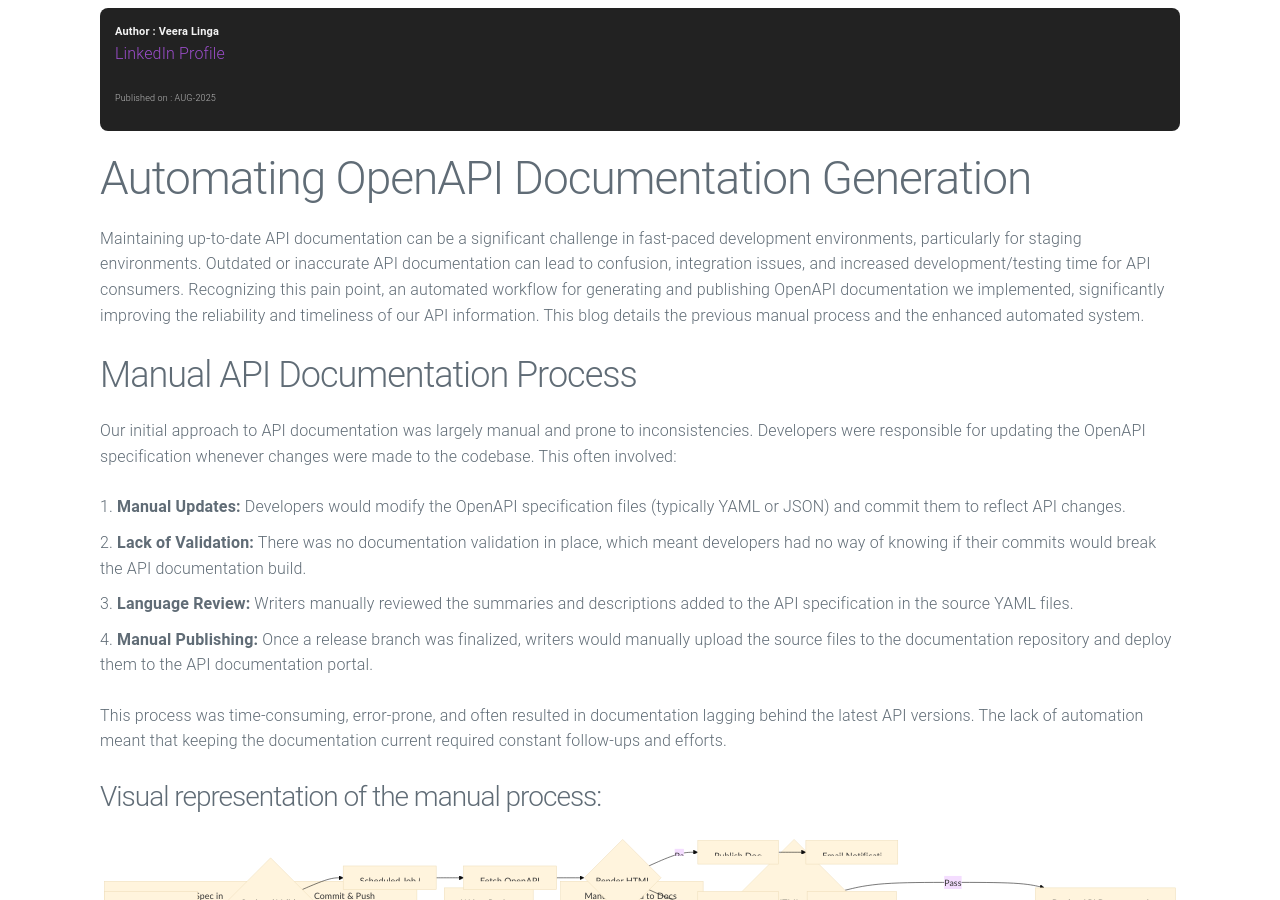
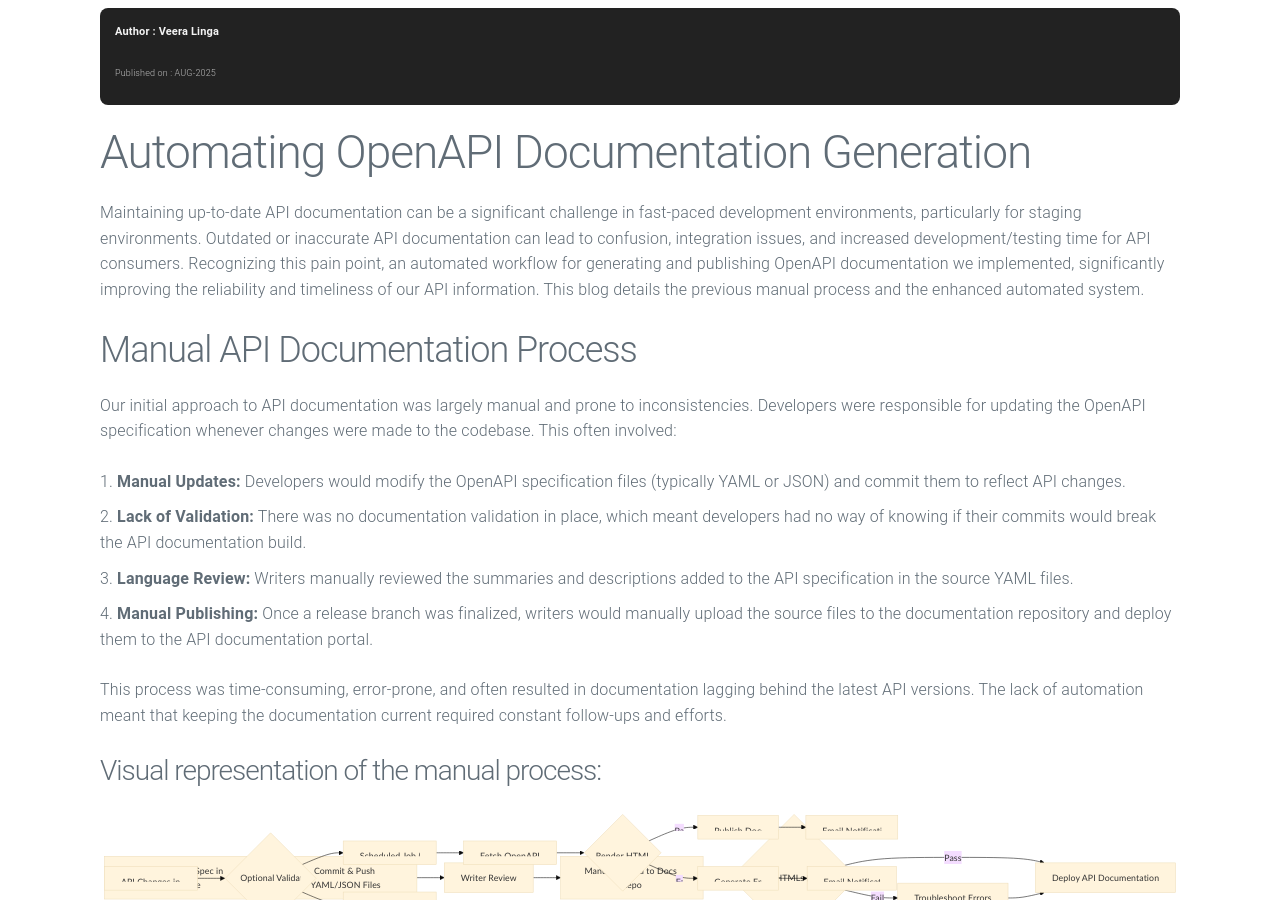
Before and after one commit to veera-linga/blogs, a Jekyll site: the page built from automating-openapi-docs.md, in a window 1280 px wide and 900 px high. Built offline with Jekyll 4.4.1, drawn with Linux system fonts in a browser that asks for light colours; our own code applies the rules of GitHub Pages for plain Markdown files.

Commit message:
Update default.html
Signed-off-by: veera <124036467+veera-linga@users.noreply.github.com>

```diff
--- a/_layouts/default.html
+++ b/_layouts/default.html
@@ -16,10 +16,10 @@
         <div class="author-info">
           <div class="author-details">
             <p class="author-name">Author : {{ page.author }}</p>
-           {% if page.linkedin_profile %}
+                 {% if page.linkedin_profile %}
       <p class="linkedin-link">
-        <a href="{{ page.linkedin_profile }}" target="_blank" rel="noopener noreferrer">
-          LinkedIn Profile
+        <a href="{{ page.linkedin_profile }}" class="linkedin" target="_blank" rel="noopener noreferrer">
+          <i class="bx bxl-linkedin"></i>
         </a>
       </p>
       {% endif %}
```
